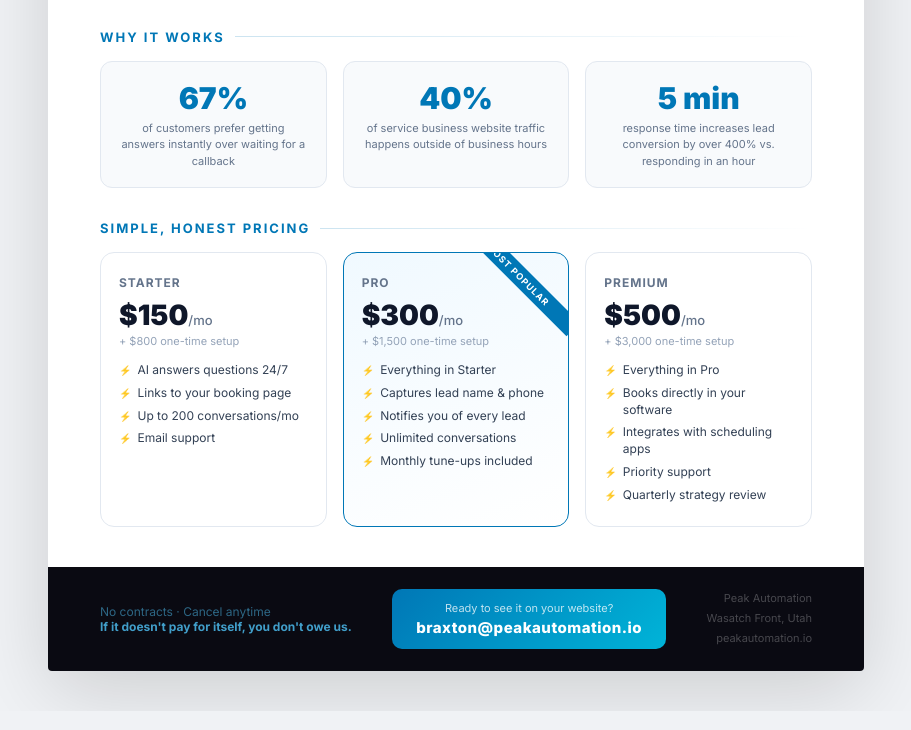
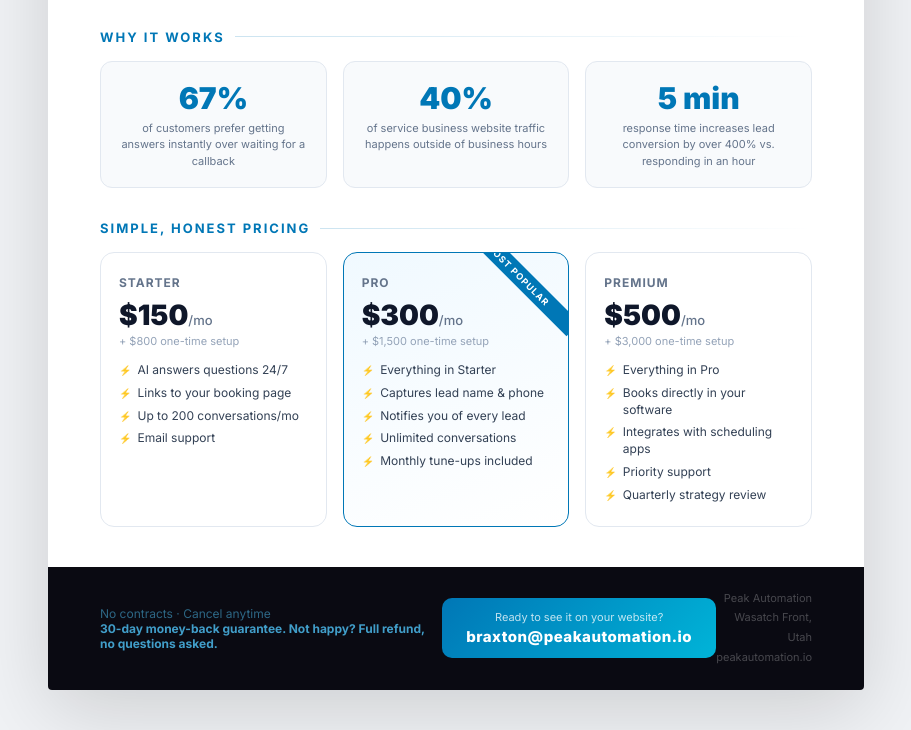
Before and after one commit to atlasventures-ai/Peak-Automation, a website: page public/leave-behind.html in a window 1280 px wide. Shown: the part 965-1695 px from the top of the page, without its empty margins (184-1095 px from the left). Drawn offline with Linux system fonts and the light colour scheme.

Commit message:
Add 30-day money-back guarantee to homepage and leave-behind

```diff
--- a/public/leave-behind.html
+++ b/public/leave-behind.html
@@ -514,7 +514,7 @@
   <div class="footer">
     <div class="footer-left">
       No contracts · Cancel anytime<br>
-      <strong>If it doesn't pay for itself, you don't owe us.</strong>
+      <strong>30-day money-back guarantee. Not happy? Full refund, no questions asked.</strong>
     </div>
     <div class="cta-box">
       <p>Ready to see it on your website?</p>
```
Also changed, not shown: public/index.html (+4 -0 lines).
